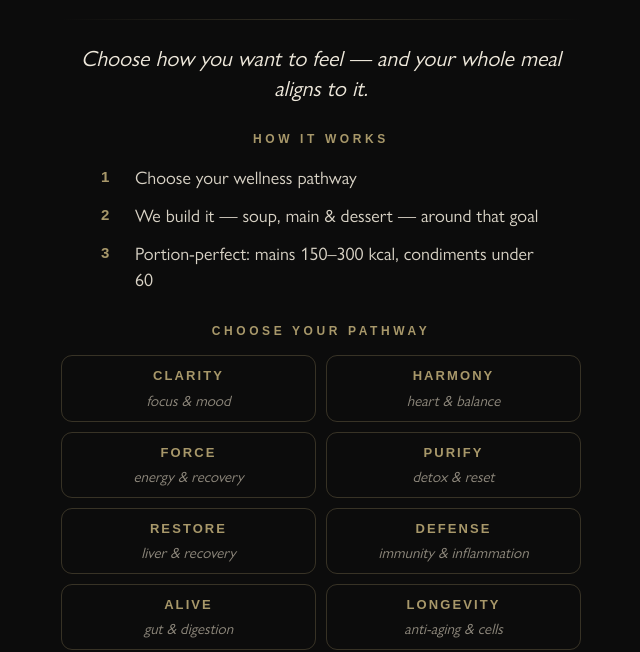
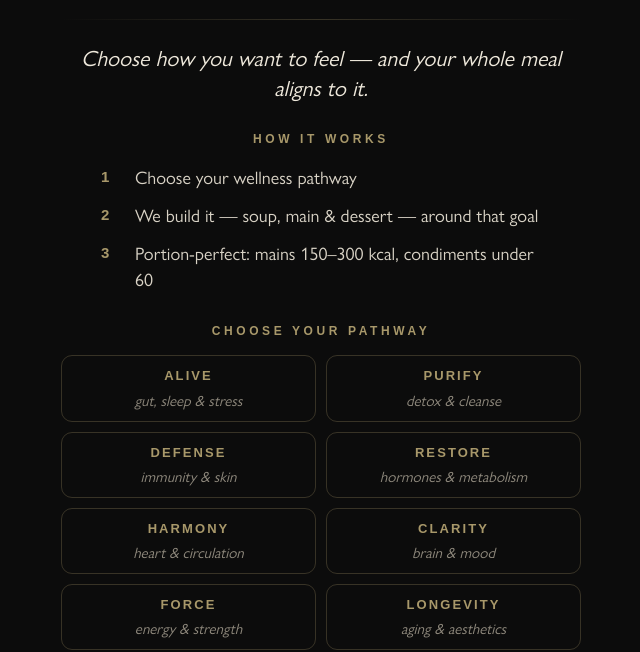
Before and after one commit to amruth9459/nutrition-nest-menu, a plain HTML site: page index.html in a window 1280 px wide. Shown: the part 179-831 px from the top of the page, without its empty margins (319-959 px from the left). Drawn offline with Linux system fonts and the light colour scheme; a web font is replaced by a local one.

Commit message:
Fix pathway order to official sequence (ALIVE→...→LONGEVITY)
Reorder the 'Choose your pathway' chips to the canonical 8-pathway
body-systems sequence and align descriptors with the juice board.

Co-Authored-By: Claude Opus 4.8 (1M context) <noreply@anthropic.com>

```diff
--- a/index.html
+++ b/index.html
@@ -59,7 +59,7 @@ footer{text-align:center;margin-top:32px;font-family:'GillSemi',sans-serif;font-
   </section>
   <section class="paths">
     <div class="sec-h">Choose your pathway</div>
-    <div class="chips"><div class="chip"><span class="cn">CLARITY</span><span class="cf">focus &amp; mood</span></div><div class="chip"><span class="cn">HARMONY</span><span class="cf">heart &amp; balance</span></div><div class="chip"><span class="cn">FORCE</span><span class="cf">energy &amp; recovery</span></div><div class="chip"><span class="cn">PURIFY</span><span class="cf">detox &amp; reset</span></div><div class="chip"><span class="cn">RESTORE</span><span class="cf">liver &amp; recovery</span></div><div class="chip"><span class="cn">DEFENSE</span><span class="cf">immunity &amp; inflammation</span></div><div class="chip"><span class="cn">ALIVE</span><span class="cf">gut &amp; digestion</span></div><div class="chip"><span class="cn">LONGEVITY</span><span class="cf">anti-aging &amp; cells</span></div></div>
+    <div class="chips"><div class="chip"><span class="cn">ALIVE</span><span class="cf">gut, sleep &amp; stress</span></div><div class="chip"><span class="cn">PURIFY</span><span class="cf">detox &amp; cleanse</span></div><div class="chip"><span class="cn">DEFENSE</span><span class="cf">immunity &amp; skin</span></div><div class="chip"><span class="cn">RESTORE</span><span class="cf">hormones &amp; metabolism</span></div><div class="chip"><span class="cn">HARMONY</span><span class="cf">heart &amp; circulation</span></div><div class="chip"><span class="cn">CLARITY</span><span class="cf">brain &amp; mood</span></div><div class="chip"><span class="cn">FORCE</span><span class="cf">energy &amp; strength</span></div><div class="chip"><span class="cn">LONGEVITY</span><span class="cf">aging &amp; aesthetics</span></div></div>
   </section>
   <div class="rule"></div>
   <div class="menu">
```
